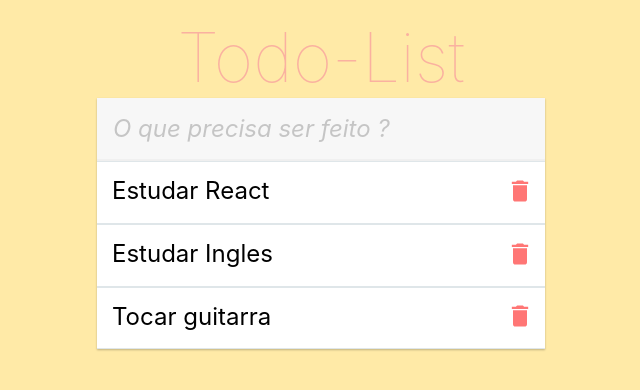
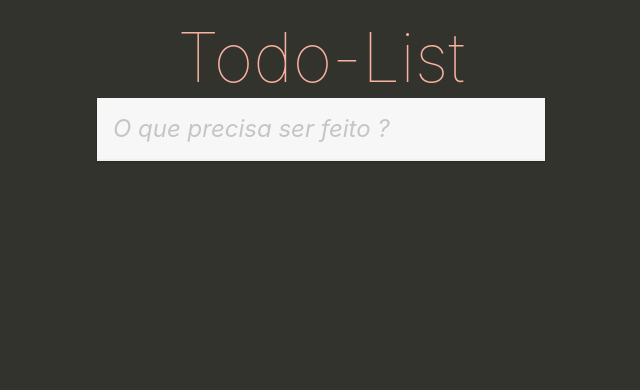
Before and after one commit to iago-was-here/Curso_React, a React (Create React App) app in the folder todo-list/: page / in a window 1280 px wide. Shown: the top 390 px of the page, without its empty margins (319-959 px from the left). Built offline with nearby package versions, Linux system fonts and the light colour scheme.

Commit message:
the logic to the submit task has been implemented and the body background color was changed

```diff
--- a/todo-list/src/App.js
+++ b/todo-list/src/App.js
@@ -6,13 +6,7 @@ const App = () => {
   const ESCAPE_KEY = 27;
   const ENTER_KEY = 13;
 
-  const initialTaskList = [
-    { id: 1, description: 'Estudar React', checked: false },
-    { id: 2, description: 'Estudar Ingles', checked: true },
-    { id: 3, description: 'Tocar guitarra', checked: false },
-  ];
-
-  const [taskList] = useState(initialTaskList);
+  const [taskList, setTaskList] = useState([]);
   const [task, setTask] = useState('');
 
   const onChange = (event) => {
@@ -25,6 +19,10 @@ const App = () => {
 
   const submit = () => {
     console.log(task);
+    setTaskList([
+      ...taskList,
+      { id: new Date().getTime(), description: task, checked: false }
+    ]);
     erase();
   }
   const onKeyDown = (event) => {
--- a/todo-list/src/index.css
+++ b/todo-list/src/index.css
@@ -10,7 +10,7 @@ html {
 }
 
 body {
-  background-color: #ffeaa7;
+  background-color: #33332E;
   user-select: none;
   -webkit-font-smoothing: antialiased;
   -moz-osx-font-smoothin: grayscale;
```
